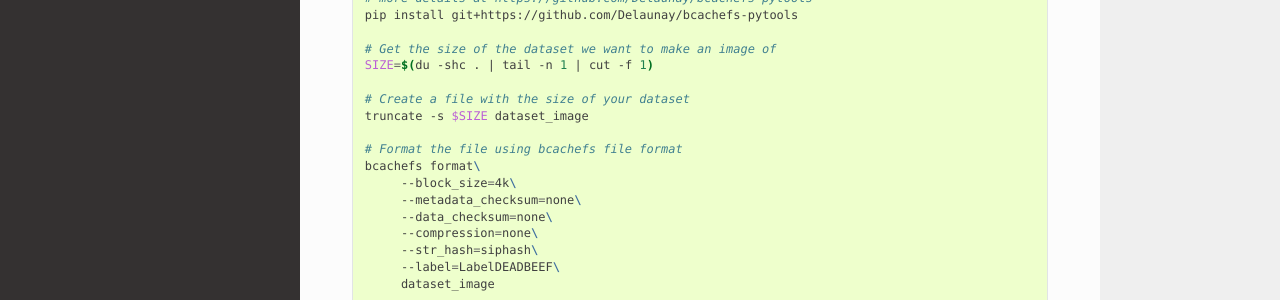
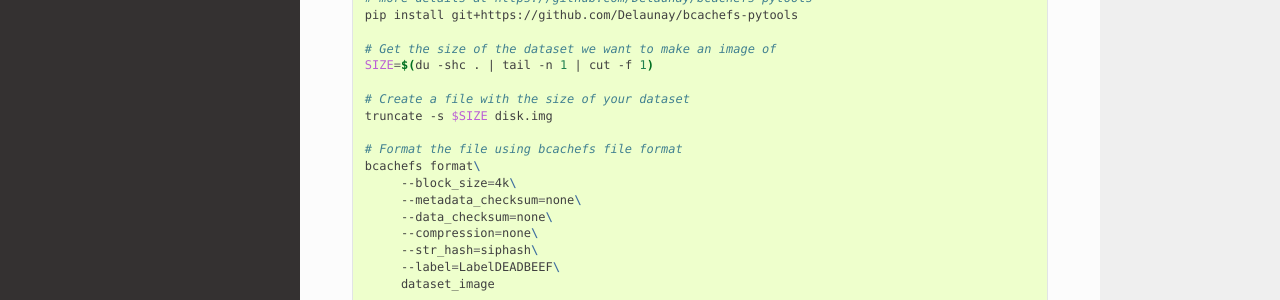
Before and after one commit to mila-iqia/bcachefs, a Sphinx documentation site: the page built from docs/getting_started/write.rst, in a window 1280 px wide and 1182 px high. Shown: the part 436-736 px from the top of the window. Built offline with Sphinx 7.4.7 and the Read the Docs theme 2.0.0, drawn with Linux system fonts in a browser that asks for light colours.

Commit message:
Update docs/getting_started/write.rst
Co-authored-by: satyaog <satyaog@gmail.com>

```diff
--- a/docs/getting_started/write.rst
+++ b/docs/getting_started/write.rst
@@ -21,7 +21,7 @@ The best way to create a new archive is to use the standard bcachefs tools.
    SIZE=$(du -shc . | tail -n 1 | cut -f 1)
 
    # Create a file with the size of your dataset
-   truncate -s $SIZE dataset_image
+   truncate -s $SIZE disk.img
 
    # Format the file using bcachefs file format
    bcachefs format\
```
